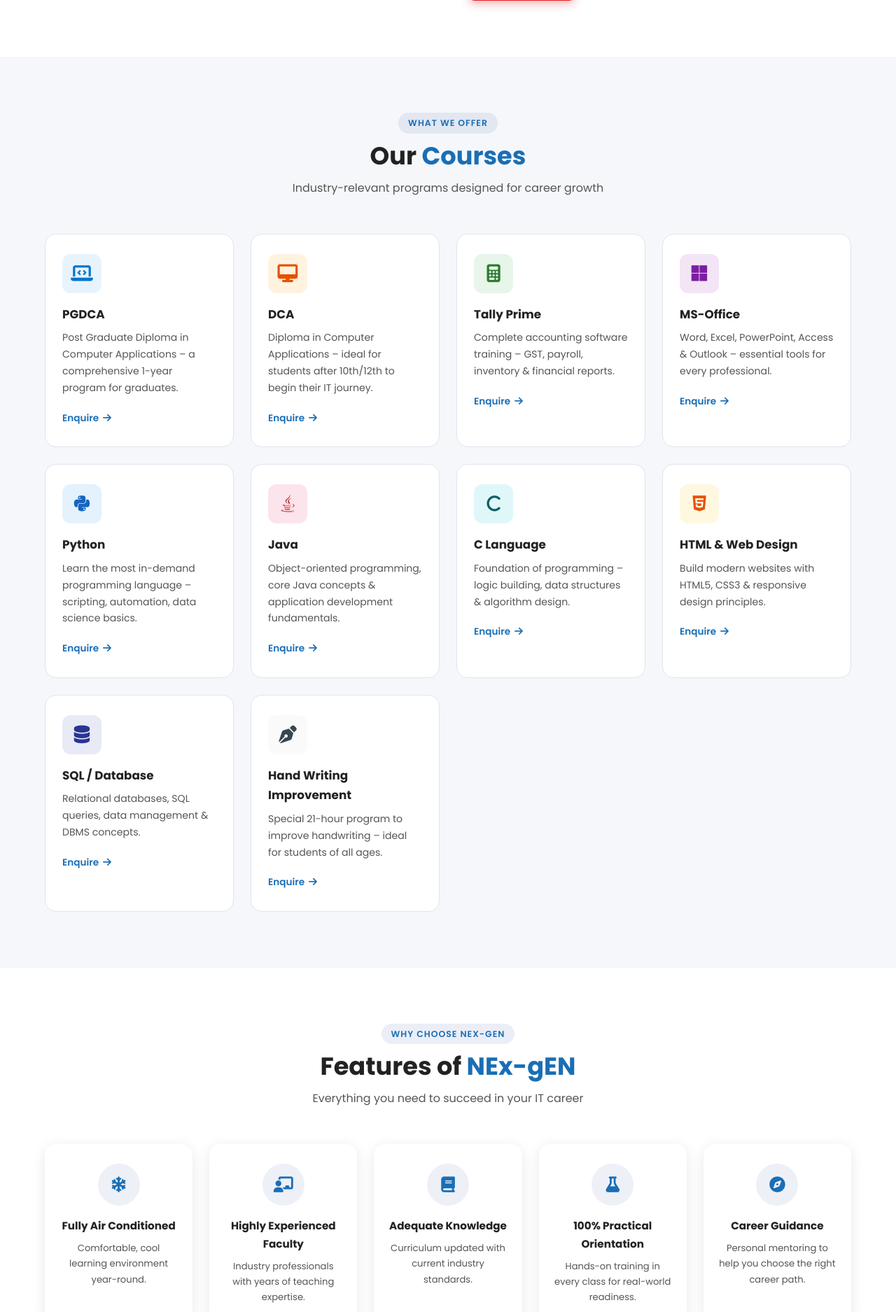
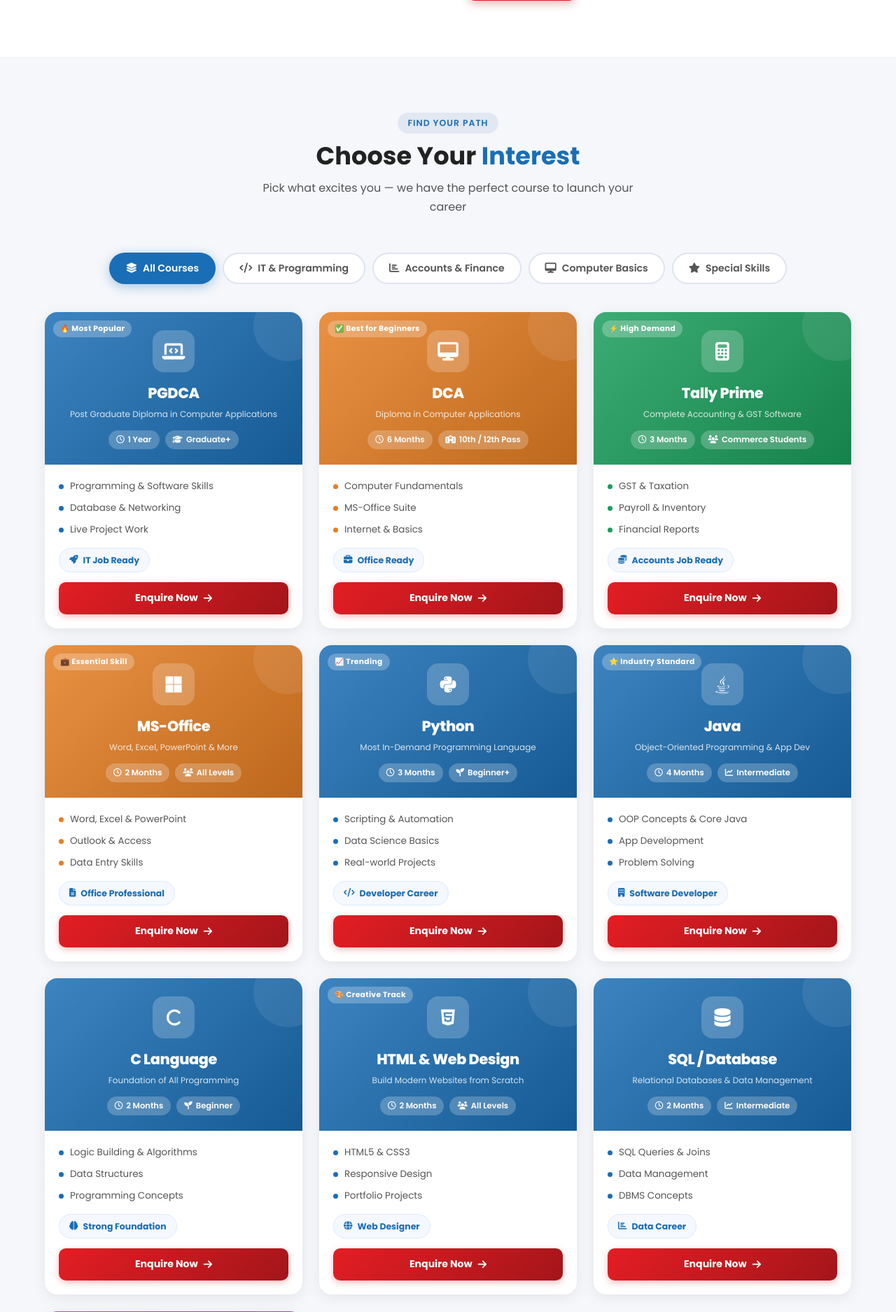
Before and after one commit to VamsiChapa/nexgen-website, a PHP site: page / in a window 1280 px wide. Shown: the part 1729-3604 px from the top of the page at 70% size. Run offline with PHP 8.4, Linux system fonts and the light colour scheme; some libraries are stand-ins or nearby versions; some web fonts are replaced.

Commit message:
Redesign courses section
Co-Authored-By: Claude Sonnet 4.6 <noreply@anthropic.com>

```diff
--- a/css/style.css
+++ b/css/style.css
@@ -424,6 +424,203 @@ button { cursor: pointer; border: none; background: none; font-family: inherit;
 }
 .course-card__link:hover { color: var(--clr-accent); gap: 10px; }
 
+/* ── INTEREST FILTER BAR ────────────────────────────────────────── */
+.int-bar {
+  display: flex;
+  flex-wrap: wrap;
+  gap: 10px;
+  justify-content: center;
+  margin-bottom: 40px;
+}
+.int-btn {
+  display: inline-flex;
+  align-items: center;
+  gap: 8px;
+  padding: 10px 22px;
+  border-radius: 40px;
+  border: 2px solid #e0e4ef;
+  background: #fff;
+  color: var(--clr-text-light);
+  font-family: inherit;
+  font-size: .88rem;
+  font-weight: 600;
+  cursor: pointer;
+  transition: all .25s ease;
+  white-space: nowrap;
+}
+.int-btn i { font-size: .9rem; }
+.int-btn:hover {
+  border-color: var(--clr-primary);
+  color: var(--clr-primary);
+  transform: translateY(-2px);
+  box-shadow: 0 4px 12px rgba(26,110,181,.15);
+}
+.int-btn.active {
+  background: var(--clr-primary);
+  border-color: var(--clr-primary);
+  color: #fff;
+  box-shadow: 0 4px 16px rgba(26,110,181,.35);
+}
+
+/* ── COURSE CARDS GRID ───────────────────────────────────────────── */
+.cg {
+  display: grid;
+  grid-template-columns: repeat(auto-fill, minmax(280px, 1fr));
+  gap: 24px;
+}
+.cc {
+  border-radius: 18px;
+  overflow: hidden;
+  box-shadow: 0 4px 20px rgba(0,0,0,.08);
+  transition: transform .3s ease, box-shadow .3s ease;
+  background: #fff;
+  display: flex;
+  flex-direction: column;
+}
+.cc:hover {
+  transform: translateY(-7px);
+  box-shadow: 0 14px 40px rgba(0,0,0,.14);
+}
+.cc.hidden { display: none; }
+
+/* Colored header area */
+.cc__hd {
+  background: var(--hc, #1a6eb5);
+  position: relative;
+  padding: 26px 20px 22px;
+  color: #fff;
+  text-align: center;
+  overflow: hidden;
+}
+/* Decorative shine overlay */
+.cc__hd::before {
+  content: '';
+  position: absolute;
+  inset: 0;
+  background: linear-gradient(135deg, rgba(255,255,255,.15) 0%, rgba(0,0,0,.18) 100%);
+  pointer-events: none;
+}
+/* Decorative circle blob top-right */
+.cc__hd::after {
+  content: '';
+  position: absolute;
+  top: -30px; right: -30px;
+  width: 100px; height: 100px;
+  border-radius: 50%;
+  background: rgba(255,255,255,.08);
+  pointer-events: none;
+}
+.cc__hd > * { position: relative; z-index: 1; }
+
+.cc__badge {
+  position: absolute;
+  top: 12px; left: 12px;
+  z-index: 2;
+  font-size: .67rem;
+  font-weight: 700;
+  padding: 3px 10px;
+  border-radius: 20px;
+  background: rgba(255,255,255,.25);
+  backdrop-filter: blur(4px);
+  white-space: nowrap;
+  letter-spacing: .03em;
+}
+.cc__ico {
+  width: 60px; height: 60px;
+  background: rgba(255,255,255,.2);
+  border-radius: 16px;
+  display: flex; align-items: center; justify-content: center;
+  margin: 0 auto 12px;
+  font-size: 1.65rem;
+}
+.cc__nm {
+  font-size: 1.3rem;
+  font-weight: 800;
+  margin-bottom: 4px;
+  letter-spacing: -.02em;
+}
+.cc__fn {
+  font-size: .75rem;
+  opacity: .82;
+  margin-bottom: 14px;
+  line-height: 1.45;
+}
+.cc__pills {
+  display: flex;
+  gap: 8px;
+  justify-content: center;
+  flex-wrap: wrap;
+}
+.cc__pills span {
+  background: rgba(255,255,255,.22);
+  border-radius: 20px;
+  padding: 4px 11px;
+  font-size: .72rem;
+  font-weight: 600;
+  display: inline-flex;
+  align-items: center;
+  gap: 5px;
+}
+
+/* White body area */
+.cc__bd {
+  padding: 20px;
+  display: flex;
+  flex-direction: column;
+  gap: 14px;
+  flex: 1;
+}
+.cc__bd ul {
+  list-style: none;
+  margin: 0; padding: 0;
+  display: flex;
+  flex-direction: column;
+  gap: 8px;
+}
+.cc__bd ul li {
+  font-size: .84rem;
+  color: var(--clr-text-light);
+  display: flex;
+  align-items: center;
+  gap: 9px;
+}
+.cc__bd ul li::before {
+  content: '';
+  width: 7px; height: 7px;
+  border-radius: 50%;
+  background: var(--hc, var(--clr-primary));
+  flex-shrink: 0;
+}
+.cc__out {
+  display: inline-flex;
+  align-items: center;
+  gap: 7px;
+  background: #f5f8ff;
+  border: 1.5px solid #dbeafe;
+  color: var(--clr-primary);
+  font-size: .78rem;
+  font-weight: 700;
+  padding: 6px 14px;
+  border-radius: 20px;
+  align-self: flex-start;
+  margin-top: auto;
+}
+.cc__cta {
+  display: flex;
+  align-items: center;
+  justify-content: center;
+  gap: 8px;
+  background: linear-gradient(135deg, var(--clr-accent), #a3151a);
+  color: #fff;
+  font-size: .88rem;
+  font-weight: 700;
+  padding: 11px 20px;
+  border-radius: 10px;
+  transition: opacity .2s, transform .2s;
+  box-shadow: 0 3px 10px rgba(227,30,36,.3);
+}
+.cc__cta:hover { opacity: .9; transform: translateY(-1px); }
+
 /* ── FEATURES ───────────────────────────────────────────────────── */
 .features__grid {
   display: grid;
@@ -837,4 +1034,7 @@ button { cursor: pointer; border: none; background: none; font-family: inherit;
   .section { padding: 56px 0; }
   .features__grid { grid-template-columns: repeat(2, 1fr); }
   .courses__grid  { grid-template-columns: 1fr; }
+  .cg             { grid-template-columns: 1fr; }
+  .int-btn span   { font-size: .8rem; }
+  .int-btn        { padding: 8px 14px; }
 }
--- a/index.html
+++ b/index.html
@@ -204,105 +204,262 @@
 <section class="courses section section--bg" id="courses">
   <div class="container">
     <div class="section-header">
-      <span class="section-tag">What We Offer</span>
-      <h2 class="section-title">Our <span>Courses</span></h2>
-      <p>Industry-relevant programs designed for career growth</p>
+      <span class="section-tag">Find Your Path</span>
+      <h2 class="section-title">Choose Your <span>Interest</span></h2>
+      <p>Pick what excites you — we have the perfect course to launch your career</p>
     </div>
 
-    <div class="courses__grid">
+    <!-- ── Interest filter bar ── -->
+    <div class="int-bar">
+      <button class="int-btn active" data-filter="all">
+        <i class="fa-solid fa-layer-group"></i><span>All Courses</span>
+      </button>
+      <button class="int-btn" data-filter="it">
+        <i class="fa-solid fa-code"></i><span>IT &amp; Programming</span>
+      </button>
+      <button class="int-btn" data-filter="accounts">
+        <i class="fa-solid fa-chart-bar"></i><span>Accounts &amp; Finance</span>
+      </button>
+      <button class="int-btn" data-filter="basics">
+        <i class="fa-solid fa-desktop"></i><span>Computer Basics</span>
+      </button>
+      <button class="int-btn" data-filter="special">
+        <i class="fa-solid fa-star"></i><span>Special Skills</span>
+      </button>
+    </div>
 
-      <!-- Course cards — add/remove as needed -->
-      <div class="course-card">
-        <div class="course-card__icon" style="background:#e8f4fd;">
-          <i class="fa-solid fa-laptop-code" style="color:#0077cc;"></i>
+    <!-- ── Cards grid ── -->
+    <div class="cg">
+
+      <!-- PGDCA -->
+      <div class="cc" data-cat="it" style="--hc:#1a6eb5">
+        <div class="cc__hd">
+          <span class="cc__badge">🔥 Most Popular</span>
+          <div class="cc__ico"><i class="fa-solid fa-laptop-code"></i></div>
+          <div class="cc__nm">PGDCA</div>
+          <div class="cc__fn">Post Graduate Diploma in Computer Applications</div>
+          <div class="cc__pills">
+            <span><i class="fa-regular fa-clock"></i> 1 Year</span>
+            <span><i class="fa-solid fa-graduation-cap"></i> Graduate+</span>
+          </div>
         </div>
-        <h3>PGDCA</h3>
-        <p>Post Graduate Diploma in Computer Applications – a comprehensive 1-year program for graduates.</p>
-        <a href="#contact" class="course-card__link">Enquire <i class="fa-solid fa-arrow-right"></i></a>
+        <div class="cc__bd">
+          <ul>
+            <li>Programming &amp; Software Skills</li>
+            <li>Database &amp; Networking</li>
+            <li>Live Project Work</li>
+          </ul>
+          <div class="cc__out"><i class="fa-solid fa-rocket"></i> IT Job Ready</div>
+          <a href="#contact" class="cc__cta">Enquire Now <i class="fa-solid fa-arrow-right"></i></a>
+        </div>
       </div>
 
-      <div class="course-card">
-        <div class="course-card__icon" style="background:#fff3e0;">
-          <i class="fa-solid fa-desktop" style="color:#e65100;"></i>
+      <!-- DCA -->
+      <div class="cc" data-cat="basics" style="--hc:#e67e22">
+        <div class="cc__hd">
+          <span class="cc__badge">✅ Best for Beginners</span>
+          <div class="cc__ico"><i class="fa-solid fa-desktop"></i></div>
+          <div class="cc__nm">DCA</div>
+          <div class="cc__fn">Diploma in Computer Applications</div>
+          <div class="cc__pills">
+            <span><i class="fa-regular fa-clock"></i> 6 Months</span>
+            <span><i class="fa-solid fa-school"></i> 10th / 12th Pass</span>
+          </div>
         </div>
-        <h3>DCA</h3>
-        <p>Diploma in Computer Applications – ideal for students after 10th/12th to begin their IT journey.</p>
-        <a href="#contact" class="course-card__link">Enquire <i class="fa-solid fa-arrow-right"></i></a>
+        <div class="cc__bd">
+          <ul>
+            <li>Computer Fundamentals</li>
+            <li>MS-Office Suite</li>
+            <li>Internet &amp; Basics</li>
+          </ul>
+          <div class="cc__out"><i class="fa-solid fa-briefcase"></i> Office Ready</div>
+          <a href="#contact" class="cc__cta">Enquire Now <i class="fa-solid fa-arrow-right"></i></a>
+        </div>
       </div>
 
-      <div class="course-card">
-        <div class="course-card__icon" style="background:#e8f5e9;">
-          <i class="fa-solid fa-calculator" style="color:#2e7d32;"></i>
+      <!-- Tally Prime -->
+      <div class="cc" data-cat="accounts" style="--hc:#1a9e5c">
+        <div class="cc__hd">
+          <span class="cc__badge">⚡ High Demand</span>
+          <div class="cc__ico"><i class="fa-solid fa-calculator"></i></div>
+          <div class="cc__nm">Tally Prime</div>
+          <div class="cc__fn">Complete Accounting &amp; GST Software</div>
+          <div class="cc__pills">
+            <span><i class="fa-regular fa-clock"></i> 3 Months</span>
+            <span><i class="fa-solid fa-users"></i> Commerce Students</span>
+          </div>
         </div>
-        <h3>Tally Prime</h3>
-        <p>Complete accounting software training – GST, payroll, inventory &amp; financial reports.</p>
-        <a href="#contact" class="course-card__link">Enquire <i class="fa-solid fa-arrow-right"></i></a>
+        <div class="cc__bd">
+          <ul>
+            <li>GST &amp; Taxation</li>
+            <li>Payroll &amp; Inventory</li>
+            <li>Financial Reports</li>
+          </ul>
+          <div class="cc__out"><i class="fa-solid fa-coins"></i> Accounts Job Ready</div>
+          <a href="#contact" class="cc__cta">Enquire Now <i class="fa-solid fa-arrow-right"></i></a>
+        </div>
       </div>
 
-      <div class="course-card">
-        <div class="course-card__icon" style="background:#f3e5f5;">
-          <i class="fa-brands fa-microsoft" style="color:#7b1fa2;"></i>
+      <!-- MS-Office -->
+      <div class="cc" data-cat="basics" style="--hc:#e67e22">
+        <div class="cc__hd">
+          <span class="cc__badge">💼 Essential Skill</span>
+          <div class="cc__ico"><i class="fa-brands fa-microsoft"></i></div>
+          <div class="cc__nm">MS-Office</div>
+          <div class="cc__fn">Word, Excel, PowerPoint &amp; More</div>
+          <div class="cc__pills">
+            <span><i class="fa-regular fa-clock"></i> 2 Months</span>
+            <span><i class="fa-solid fa-users"></i> All Levels</span>
+          </div>
         </div>
-        <h3>MS-Office</h3>
-        <p>Word, Excel, PowerPoint, Access &amp; Outlook – essential tools for every professional.</p>
-        <a href="#contact" class="course-card__link">Enquire <i class="fa-solid fa-arrow-right"></i></a>
+        <div class="cc__bd">
+          <ul>
+            <li>Word, Excel &amp; PowerPoint</li>
+            <li>Outlook &amp; Access</li>
+            <li>Data Entry Skills</li>
+          </ul>
+          <div class="cc__out"><i class="fa-solid fa-file-alt"></i> Office Professional</div>
+          <a href="#contact" class="cc__cta">Enquire Now <i class="fa-solid fa-arrow-right"></i></a>
+        </div>
       </div>
 
-      <div class="course-card">
-        <div class="course-card__icon" style="background:#e3f2fd;">
-          <i class="fa-brands fa-python" style="color:#1565c0;"></i>
+      <!-- Python -->
+      <div class="cc" data-cat="it" style="--hc:#1a6eb5">
+        <div class="cc__hd">
+          <span class="cc__badge">📈 Trending</span>
+          <div class="cc__ico"><i class="fa-brands fa-python"></i></div>
+          <div class="cc__nm">Python</div>
+          <div class="cc__fn">Most In-Demand Programming Language</div>
+          <div class="cc__pills">
+            <span><i class="fa-regular fa-clock"></i> 3 Months</span>
+            <span><i class="fa-solid fa-seedling"></i> Beginner+</span>
+          </div>
         </div>
-        <h3>Python</h3>
-        <p>Learn the most in-demand programming language – scripting, automation, data science basics.</p>
-        <a href="#contact" class="course-card__link">Enquire <i class="fa-solid fa-arrow-right"></i></a>
+        <div class="cc__bd">
+          <ul>
+            <li>Scripting &amp; Automation</li>
+            <li>Data Science Basics</li>
+            <li>Real-world Projects</li>
+          </ul>
+          <div class="cc__out"><i class="fa-solid fa-code"></i> Developer Career</div>
+          <a href="#contact" class="cc__cta">Enquire Now <i class="fa-solid fa-arrow-right"></i></a>
+        </div>
       </div>
 
-      <div class="course-card">
-        <div class="course-card__icon" style="background:#fce4ec;">
-          <i class="fa-brands fa-java" style="color:#b71c1c;"></i>
+      <!-- Java -->
+      <div class="cc" data-cat="it" style="--hc:#1a6eb5">
+        <div class="cc__hd">
+          <span class="cc__badge">⭐ Industry Standard</span>
+          <div class="cc__ico"><i class="fa-brands fa-java"></i></div>
+          <div class="cc__nm">Java</div>
+          <div class="cc__fn">Object-Oriented Programming &amp; App Dev</div>
+          <div class="cc__pills">
+            <span><i class="fa-regular fa-clock"></i> 4 Months</span>
+            <span><i class="fa-solid fa-chart-line"></i> Intermediate</span>
+          </div>
         </div>
-        <h3>Java</h3>
-        <p>Object-oriented programming, core Java concepts &amp; application development fundamentals.</p>
-        <a href="#contact" class="course-card__link">Enquire <i class="fa-solid fa-arrow-right"></i></a>
+        <div class="cc__bd">
+          <ul>
+            <li>OOP Concepts &amp; Core Java</li>
+            <li>App Development</li>
+            <li>Problem Solving</li>
+          </ul>
+          <div class="cc__out"><i class="fa-solid fa-building"></i> Software Developer</div>
+          <a href="#contact" class="cc__cta">Enquire Now <i class="fa-solid fa-arrow-right"></i></a>
+        </div>
       </div>
 
-      <div class="course-card">
-        <div class="course-card__icon" style="background:#e0f7fa;">
-          <i class="fa-solid fa-c" style="color:#006064;"></i>
+      <!-- C Language -->
+      <div class="cc" data-cat="it" style="--hc:#1a6eb5">
+        <div class="cc__hd">
+          <div class="cc__ico"><i class="fa-solid fa-c"></i></div>
+          <div class="cc__nm">C Language</div>
+          <div class="cc__fn">Foundation of All Programming</div>
+          <div class="cc__pills">
+            <span><i class="fa-regular fa-clock"></i> 2 Months</span>
+            <span><i class="fa-solid fa-seedling"></i> Beginner</span>
+          </div>
         </div>
-        <h3>C Language</h3>
-        <p>Foundation of programming – logic building, data structures &amp; algorithm design.</p>
-        <a href="#contact" class="course-card__link">Enquire <i class="fa-solid fa-arrow-right"></i></a>
+        <div class="cc__bd">
+          <ul>
+            <li>Logic Building &amp; Algorithms</li>
+            <li>Data Structures</li>
+            <li>Programming Concepts</li>
+          </ul>
+          <div class="cc__out"><i class="fa-solid fa-brain"></i> Strong Foundation</div>
+          <a href="#contact" class="cc__cta">Enquire Now <i class="fa-solid fa-arrow-right"></i></a>
+        </div>
       </div>
 
-      <div class="course-card">
-        <div class="course-card__icon" style="background:#fff8e1;">
-          <i class="fa-brands fa-html5" style="color:#e65100;"></i>
+      <!-- HTML & Web Design -->
+      <div class="cc" data-cat="it" style="--hc:#1a6eb5">
+        <div class="cc__hd">
+          <span class="cc__badge">🎨 Creative Track</span>
+          <div class="cc__ico"><i class="fa-brands fa-html5"></i></div>
+          <div class="cc__nm">HTML &amp; Web Design</div>
+          <div class="cc__fn">Build Modern Websites from Scratch</div>
+          <div class="cc__pills">
+            <span><i class="fa-regular fa-clock"></i> 2 Months</span>
+            <span><i class="fa-solid fa-users"></i> All Levels</span>
+          </div>
         </div>
-        <h3>HTML &amp; Web Design</h3>
-        <p>Build modern websites with HTML5, CSS3 &amp; responsive design principles.</p>
-        <a href="#contact" class="course-card__link">Enquire <i class="fa-solid fa-arrow-right"></i></a>
+        <div class="cc__bd">
+          <ul>
+            <li>HTML5 &amp; CSS3</li>
+            <li>Responsive Design</li>
+            <li>Portfolio Projects</li>
+          </ul>
+          <div class="cc__out"><i class="fa-solid fa-globe"></i> Web Designer</div>
+          <a href="#contact" class="cc__cta">Enquire Now <i class="fa-solid fa-arrow-right"></i></a>
+        </div>
       </div>
 
-      <div class="course-card">
-        <div class="course-card__icon" style="background:#e8eaf6;">
-          <i class="fa-solid fa-database" style="color:#283593;"></i>
+      <!-- SQL / Database -->
+      <div class="cc" data-cat="it" style="--hc:#1a6eb5">
+        <div class="cc__hd">
+          <div class="cc__ico"><i class="fa-solid fa-database"></i></div>
+          <div class="cc__nm">SQL / Database</div>
+          <div class="cc__fn">Relational Databases &amp; Data Management</div>
+          <div class="cc__pills">
+            <span><i class="fa-regular fa-clock"></i> 2 Months</span>
+            <span><i class="fa-solid fa-chart-line"></i> Intermediate</span>
+          </div>
         </div>
-        <h3>SQL / Database</h3>
-        <p>Relational databases, SQL queries, data management &amp; DBMS concepts.</p>
-        <a href="#contact" class="course-card__link">Enquire <i class="fa-solid fa-arrow-right"></i></a>
+        <div class="cc__bd">
+          <ul>
+            <li>SQL Queries &amp; Joins</li>
+            <li>Data Management</li>
+            <li>DBMS Concepts</li>
+          </ul>
+          <div class="cc__out"><i class="fa-solid fa-chart-bar"></i> Data Career</div>
+          <a href="#contact" class="cc__cta">Enquire Now <i class="fa-solid fa-arrow-right"></i></a>
+        </div>
       </div>
 
-      <div class="course-card">
-        <div class="course-card__icon" style="background:#fafafa;">
-          <i class="fa-solid fa-pen-nib" style="color:#37474f;"></i>
+      <!-- Handwriting -->
+      <div class="cc" data-cat="special" style="--hc:#8e44ad">
+        <div class="cc__hd">
+          <span class="cc__badge">✨ Special Program</span>
+          <div class="cc__ico"><i class="fa-solid fa-pen-nib"></i></div>
+          <div class="cc__nm">Handwriting</div>
+          <div class="cc__fn">21-Hour Handwriting Improvement Program</div>
+          <div class="cc__pills">
+            <span><i class="fa-regular fa-clock"></i> 21 Hours</span>
+            <span><i class="fa-solid fa-child"></i> All Ages</span>
+          </div>
         </div>
-        <h3>Hand Writing Improvement</h3>
-        <p>Special 21-hour program to improve handwriting – ideal for students of all ages.</p>
-        <a href="#contact" class="course-card__link">Enquire <i class="fa-solid fa-arrow-right"></i></a>
+        <div class="cc__bd">
+          <ul>
+            <li>Penmanship Techniques</li>
+            <li>Speed &amp; Clarity</li>
+            <li>Presentation Skills</li>
+          </ul>
+          <div class="cc__out"><i class="fa-solid fa-pen"></i> Clear &amp; Confident</div>
+          <a href="#contact" class="cc__cta">Enquire Now <i class="fa-solid fa-arrow-right"></i></a>
+        </div>
       </div>
 
-    </div><!-- /.courses__grid -->
+    </div><!-- /.cg -->
   </div>
 </section>
 
--- a/js/main.js
+++ b/js/main.js
@@ -107,6 +107,22 @@
   }
   window.addEventListener('scroll', animateStats, { passive: true });
   animateStats();
+
+  /* ── COURSE INTEREST FILTER ─────────────────────────────────── */
+  const intBtns     = $$('.int-btn');
+  const courseCards = $$('.cc');
+
+  intBtns.forEach(btn => {
+    btn.addEventListener('click', () => {
+      intBtns.forEach(b => b.classList.remove('active'));
+      btn.classList.add('active');
+      const filter = btn.dataset.filter;
+      courseCards.forEach(card => {
+        const show = filter === 'all' || card.dataset.cat === filter;
+        card.classList.toggle('hidden', !show);
+      });
+    });
+  });
 
   /* ── GALLERY FILTER ──────────────────────────────────────────── */
   const filterBtns  = $$('.gallery__filter-btn');
@@ -257,7 +273,7 @@
   });
 
   /* ── SCROLL-IN ANIMATION (Intersection Observer) ────────────── */
-  const animEls = $$('.course-card, .feature-card, .gallery__item, .stat-card, .about__grid, .certification__grid');
+  const animEls = $$('.cc, .feature-card, .gallery__item, .stat-card, .about__grid, .certification__grid');
 
   const observer = new IntersectionObserver(entries => {
     entries.forEach(entry => {
```
